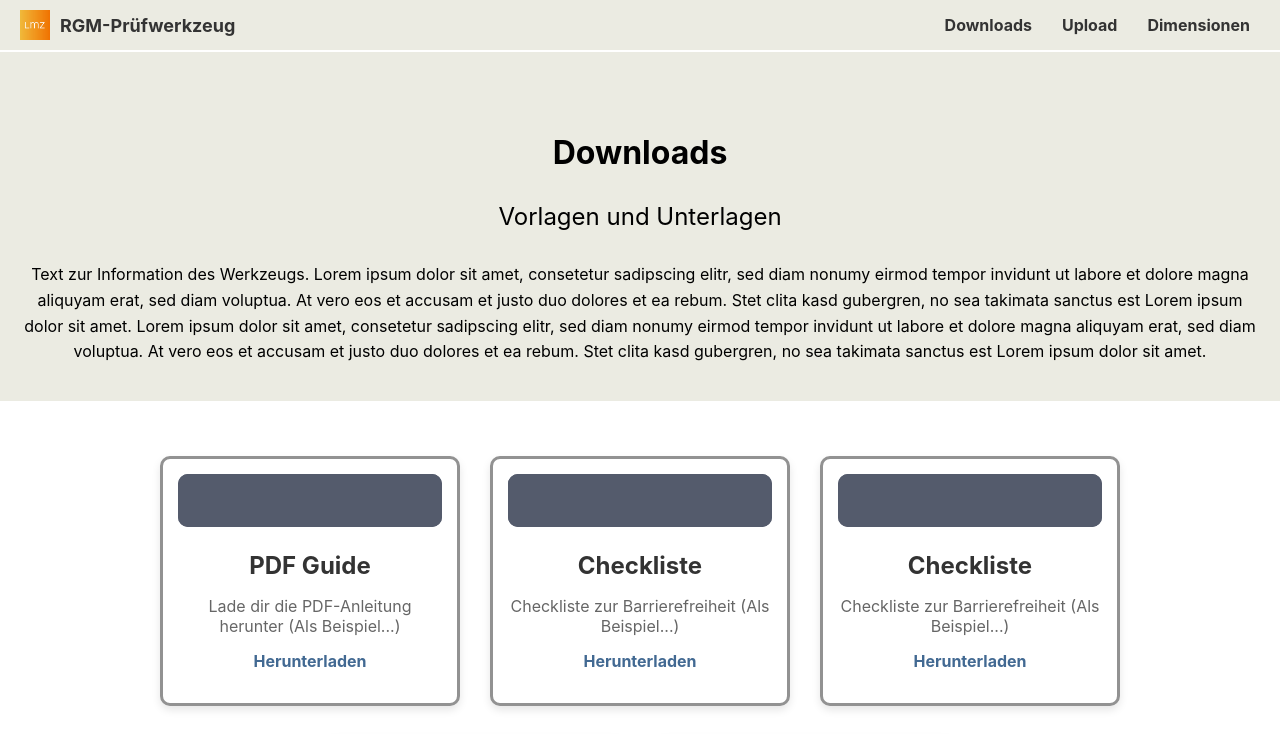
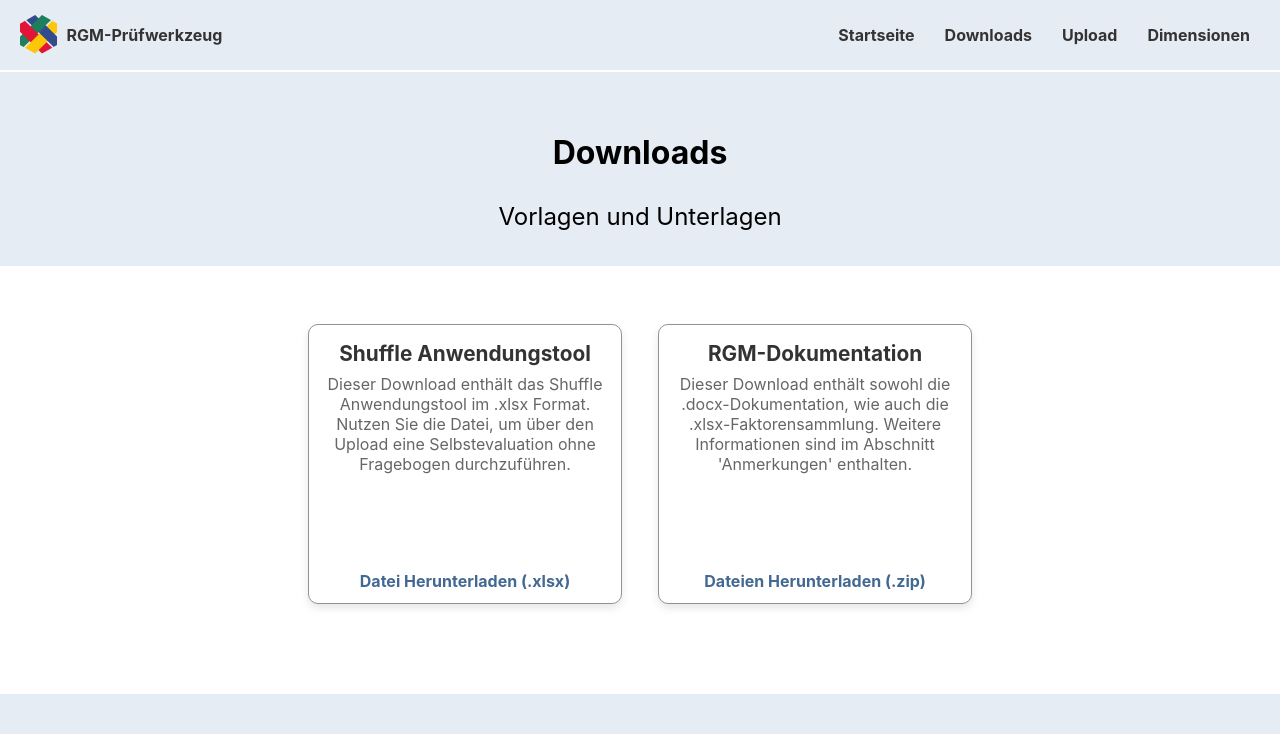
Before and after one commit to zimmermanng/RGM-Webservice-public, a React (Create React App) app in the folder Frontend/: page /download in a window 1280 px wide. Shown: the top 734 px of the page. Built offline with nearby package versions, Linux system fonts and the light colour scheme.

Commit message:
adjusted content for Nadine

```diff
--- a/Frontend/src/App.css
+++ b/Frontend/src/App.css
@@ -19,6 +19,9 @@ main {
     flex-grow: 1; /* Push the footer to the bottom when content is smaller */
 }
 
+.reducedWidth {
+    max-width: 80%;
+}
 .mainContainer {
     display: flex;
     flex-direction: column; /* Stack elements vertically */
@@ -56,10 +59,10 @@ main {
 }
 
 .cardBox {
-    display: flex;
-    justify-Content: center;
-    gap: 20px;
-    flex-Wrap: wrap;
-    padding-top: 50px;
-    padding-bottom: 50px;
+  display: flex;
+  justify-content: center;
+  gap: 20px;
+  flex-wrap: wrap;
+  padding-top: 50px;
+  padding-bottom: 50px;
 }
--- a/Frontend/src/App.js
+++ b/Frontend/src/App.js
@@ -15,7 +15,7 @@ import ShuffleHomePage from "./pages/shuffleHomePage";
 const App = () => {
   const [data, setData] = useState([]);
 
-const activeCompany = "LMZ"; // <-- hier umstellen, um das Design zu wechseln ("Shuffle" oder "LMZ")
+const activeCompany = "Shuffle"; // <-- hier umstellen, um das Design zu wechseln ("Shuffle" oder "LMZ")
 
   useEffect(() => {
     applyTheme(activeCompany);
--- a/Frontend/src/components/Cards/Card.css
+++ b/Frontend/src/components/Cards/Card.css
@@ -1,67 +1,69 @@
 .card {
   background-color: #ffffff;
   border-radius: 10px;
+  border: 1px solid #929292;
   box-shadow: 0 4px 8px rgba(0, 0, 0, 0.1);
-  padding: 15px;
-  margin: 5px;
-  text-align: center;
-  width: 300px;
+
+  padding: 16px 16px 12px;
+  margin: 8px;
+
+  width: 280px;
+  max-width: 320px;
+  min-width: 240px;
+
   display: flex;
   flex-direction: column;
-  align-items: center;
+  align-items: stretch;
+  text-align: center;
+
   transition: transform 0.3s ease, box-shadow 0.3s ease;
-  border: #929292 solid;
 }
 
 .card:hover {
-  transform: translateY(-5px);
+  transform: translateY(-4px);
   box-shadow: 0 6px 12px rgba(0, 0, 0, 0.15);
 }
 
 .card:focus {
-  box-shadow: 0px 0px 8px rgba(0, 0, 0, 0.6);
-  border: #000000 solid;
+  outline: none;
+  box-shadow: 0 0 0 3px rgba(0, 0, 0, 0.6);
   transform: scale(1.02);
 }
 
-.card-icon {
-  background-color: #545B6C;
-  display: flex;
-  align-items: center;
-  justify-content: center;
-  width: 100%; /* Set a fixed size */
-  height: auto;
-  border-radius: 10px; /* Optional: Rounded corners */
-}
-
-.card-icon img {
-  width: 60px; /* Adjust icon size */
-  height: auto;
-  margin-bottom: 15px;
-}
-
-.card-icon svg {
-  color: white; /* Make SVG icons white */
-  width: 60px;
-  padding-top: 10%;
-  padding-bottom: 10%;
-
+.card-content {
+  margin-bottom: 12px;
 }
 
 .card-content h3 {
-  font-size: 1.5rem;
-  margin-bottom: 10px;
+  font-size: 1.3rem;
+  margin: 0 0 8px;
   color: #333;
 }
 
 .card-content p {
   font-size: 1rem;
   color: #666;
-  margin-bottom: 15px;
+  margin: 0 0 10px;
+}
+
+.card-content ul {
+  padding-left: 18px;
+  margin: 0;
 }
 
 .card-content li {
-  text-align: left;
+  font-size: 0.95rem;
+  color: #555;
+}
+.card-content p,
+.card-content li {
+  overflow-wrap: anywhere;
+  word-wrap: break-word;
+}
+
+.card-link {
+  margin-top: auto;
+  text-align: center;
 }
 
 .card-link a {
@@ -70,6 +72,10 @@
   text-decoration: none;
   font-weight: bold;
   transition: color 0.2s ease-in-out;
+
+  white-space: normal;
+  overflow-wrap: anywhere;
+  word-wrap: break-word;
 }
 
 .card-link a:hover {
@@ -77,16 +83,10 @@
   text-decoration: underline;
 }
 
-/* Responsive */
 @media (max-width: 775px) {
   .card {
-    max-width: 400px; /* Optional, to limit width */
-      padding: 15px;
-      width: 90%;
-  }
-
-  .card-container {
-      flex-direction: column; /* Stack vertically */
-      align-items: center; /* Centered */
+    width: 100%;
+    max-width: 400px;
+    margin: 8px 0;
   }
 }
--- a/Frontend/src/components/Cards/Card.js
+++ b/Frontend/src/components/Cards/Card.js
@@ -11,29 +11,29 @@ const Card = ({
   isDownload = false,
   list,
 }) => {
+  const titleId = `card-title-${title}`;
+  const descId = `card-desc-${title}`;
+
   return (
     <div
       className="card"
       tabIndex="0"
       role="article"
-       aria-labelledby={`card-title-${title}`}
-       aria-describedby={`card-desc-${title}`}
-       onClick={() => {
-        if (isDownload) {
-          window.location.href = link;
-        } else if (link) {
+      aria-labelledby={titleId}
+      aria-describedby={descId}
+      onClick={() => {
+        if (link) {
           window.location.href = link;
         }
       }}
     >
       <div className="card-icon">
-        <div className="card-icon">
-          {typeof icon === "string" ? <img src={icon} alt={title} /> : icon}
-        </div>
+        {typeof icon === "string" ? <img src={icon} alt={title} /> : icon}
       </div>
+
       <div className="card-content">
-        <h3>{title}</h3>
-        <p>{description}</p>
+        <h3 id={titleId}>{title}</h3>
+        <p id={descId}>{description}</p>
         {Array.isArray(list) && list.length > 0 && (
           <ul>
             {list.map((item, index) => (
--- a/Frontend/src/components/NavBar/headerDesktop.js
+++ b/Frontend/src/components/NavBar/headerDesktop.js
@@ -1,35 +1,64 @@
-import React from "react";
+import React, { useState } from "react";
 import { Link } from "react-router-dom";
 import "./navBar.css";
 
-const HeaderDesktop = ({ activeCompany }) => {
+const Header = ({ activeCompany }) => {
+  const [isOpen, setIsOpen] = useState(false);
+
   const getLogo = () => {
-    if (activeCompany === "LMZ") {
+    if (activeCompany === "LMZ") return "/LMZ-Logo.jpg";
+    if (activeCompany === "Shuffle") return "/shuffle-logo.svg";
     return "/LMZ-Logo.jpg";
-    } else if(activeCompany==="Shuffle") {
-      return "/shuffle-logo.svg";
-    }
   };
 
+  const toggleMenu = () => setIsOpen(!isOpen);
+  const closeMenu = () => setIsOpen(false);
+
   return (
-    <header className="HeaderDesktop">
+    <header className="Header">
+      <div className="header-inner">
+        {/* LEFT: LOGO */}
         <div className="logo">
-        <Link className="logotext" to="/">
+          <Link className="logotext" to="/" onClick={closeMenu}>
             <img src={getLogo()} alt="Logo" />
             <span>RGM-Prüfwerkzeug</span>
           </Link>
         </div>
 
-      <nav>
+        {/* RIGHT: DESKTOP NAV */}
+        <nav className="nav-desktop">
           <ul>
-           {/* <li><Link to="/questionnaire">Fragebogen</Link></li> */}
+            <li><Link to="/">Startseite</Link></li>
             <li><Link to="/download">Downloads</Link></li>
             <li><Link to="/upload">Upload</Link></li>
             <li><Link to="/dimensions">Dimensionen</Link></li>
           </ul>
         </nav>
+
+        {/* RIGHT: MOBILE BURGER BUTTON */}
+        <button
+          className="HamburgerMenu"
+          onClick={toggleMenu}
+          aria-expanded={isOpen}
+          aria-label="Navigation öffnen/schließen"
+        >
+          ☰
+        </button>
+      </div>
+
+      {/* MOBILE MENU */}
+      {isOpen && (
+        <div className="mobile-menu">
+          <ul>
+            <li><Link to="/" onClick={closeMenu}>Startseite</Link></li>
+            <li><Link to="/download" onClick={closeMenu}>Downloads</Link></li>
+            <li><Link to="/upload" onClick={closeMenu}>Upload</Link></li>
+            <li><Link to="/dimensions" onClick={closeMenu}>Dimensionen</Link></li>
+          </ul>
+        </div>
+      )}
     </header>
   );
 };
 
-export default HeaderDesktop;
+export default Header;
--- a/Frontend/src/components/NavBar/navBar.css
+++ b/Frontend/src/components/NavBar/navBar.css
@@ -1,166 +1,109 @@
-/*NAVIGATION*/
-/* Apply box-sizing globally */
-*,
-*::before,
-*::after {
-    box-sizing: border-box; /* Ensures padding and borders are included in width/height */
+/* Base Header Styling */
+.Header {
+    background-color: var(--navBar-color);
+    position: fixed;
+    top: 0;
+    width: 100%;
+    z-index: 10;
+    border-bottom: 2px solid white;
 }
 
-/* NAVIGATION */
-header {
-    background-color: var(--navBar-color);
-    overflow: hidden;
-    display: flex; /* Use flexbox for the header container */
-    justify-content: space-between; /* Space between logo and burger */
-    align-items: center; /* Vertically center all items */
-    padding: 0px 15px; /* Adjust padding as needed */
-    position: fixed; /* Fix the header at the top of the page */
-    top: 0; /* Align the header to the top of the page */
-    left: 0; /* Align the header to the left */
-    width: 100%; /* Make sure it spans the entire width */
-    border-bottom: 2px #ffffff solid;
-    z-index: 1;
-
+.header-inner {
+    display: flex;
+    justify-content: space-between;
+    align-items: center;
+    padding: 10px 15px;
 }
 
-a:hover {
-    text-decoration: underline;
+/* Desktop nav */
+.nav-desktop ul {
+    display: flex;
+    list-style: none;
+    margin: 0;
+    padding: 0;
 }
 
+.nav-desktop li {
+    padding: 15px;
+}
+
+nav a {
+    text-decoration: none;
+    font-weight: bold;
+    color: #333;
+}
+
+/* Logo */
 .logo {
-    display: flex; /* Flexbox for the logo container */
-    align-items: center; /* Vertically center logo and text */
+    display: flex;
+    align-items: center;
 }
 
 .logotext {
+    display: flex;
+    align-items: center;
+    color: #333;
     text-decoration: none;
-    color: #333;
     font-weight: bold;
-    display: flex;
 }
 
 .logotext img {
     height: 40px;
-    width: auto;
     padding: 5px;
 }
 
 .logotext span {
-    font-size: large;
     margin-left: 5px;
-    margin-top: auto;
-    margin-bottom: auto;
+      margin-left: 5px;
+    margin-top: 0;
+    margin-bottom: 0;
+    display: flex;
+    align-items: center;
 }
 
-.HeaderMobile {
+/* Mobile hamburger button */
+.HamburgerMenu {
+    display: none;
+    background: none;
+    border: none;
+    font-size: 28px;
+    cursor: pointer;
+}
+
+/* ---------------- MOBILE ---------------- */
+@media (max-width: 775px) {
+    .nav-desktop {
         display: none;
     }
 
-nav a {
+    .HamburgerMenu {
         display: block;
-    color: #333;
-    text-align: center;
-    text-decoration: none;
-    font-weight: bold;
     }
-
-nav ul {
-    list-style: none; /* Remove default bullet points */
-    margin: 0; /* Remove default margin */
-    padding: 0; /* Remove default padding */
-    display: flex; /* Use flex to make the list items inline */
-}
-
-nav li {
-    display: inline-block; /* Ensure list items are inline */
-    padding: 15px;
-}
-
-
-/* Show the mobile header on small screens */
-@media (max-width: 775px) {
-    .HeaderDesktop {
-        display: none;
-    }
-
-    .HeaderMobile {
-        display: flex;
-        padding: 10px 15px; /* Adjust padding as needed */
-    }
-
-    .baseheader {
-        display: flex;
-        justify-content: space-between; /* This makes sure the logo and burger icon are spaced correctly */
-        width: 100%;
-        align-items: center; /* Vertically center both the logo and burger */
-    }
-
-    .HamburgerMenu {
-        cursor: pointer;
-        width: 30px;
-        height: 30px; /* Set a consistent height for the burger */
-        display: flex;
-        align-items: center; /* Vertically center the icon */
-        justify-content: center; /* Center icon if larger than container */
-        margin: 0; /* Reset margin */
-    }
-
-    nav ul {
-        display: flex;
-        flex-direction: column; /* Stack items vertically */
-        position: fixed;
-        top: 60px; /* Space below header for the menu */
-        right: 0;
-        background-color: var(--footer-color); /* Add background to the menu */
-        width: 100%;
-        border-bottom: 2px #ffffff solid;
-    }
-
-    nav li {
-        display: flex; /* Ensure list items are inline */
-        justify-content: flex-end;
-        padding: 10px;
-
-    }
-
-    nav li:hover {
-        background-color: white;
-        text-decoration: underline;
-    }
-
-    /* NavLinks should be hidden until burger is clicked */
-    nav ul.open {
-        display: block; /* Show the menu when it's opened */
-
-    }
-
-}
-/* NAVIGATION_END */
 
     .mobile-menu {
         background-color: white;
+        width: 100%;
         position: absolute;
         top: 60px;
-    right: 0;
-    width: 100%;
-    text-align: center;
+        left: 0;
         box-shadow: 0 4px 6px rgba(0, 0, 0, 0.1);
     }
 
     .mobile-menu ul {
         list-style: none;
         padding: 0;
+        margin: 0;
     }
 
     .mobile-menu li {
+        border-bottom: 1px solid #ddd;
         padding: 15px;
-    border-bottom: 1px solid #ddd;
+        text-align: center;
     }
 
     .mobile-menu a {
-    display: block;
         color: #333;
         text-decoration: none;
-    font-size: 16px;
         font-weight: bold;
     }
+}
--- a/Frontend/src/pages/DimensionsPage.js
+++ b/Frontend/src/pages/DimensionsPage.js
@@ -57,9 +57,9 @@ const DimensionsPage = ({activeCompany}) => {
 
   return (
     <div className="mainContainer" id="top">
-      <h2>Dimensionen</h2>
+      <h2>SHUFFLE-Profil</h2>
       <p id="pageDescription">
-        Im Bearbeitungsmodus können Sie festlegen, welche Dimensionen für Sie und ihr Team relevant sind und ihr eigenes RGM zusammenstellen.
+        Hier können Sie die verfügbaren Dimensionen auswählen und zugehörige Fragebögen beantworten.
       </p>
 
       {isEditable && (
--- a/Frontend/src/pages/DownloadPage.js
+++ b/Frontend/src/pages/DownloadPage.js
@@ -1,7 +1,7 @@
 // src/pages/DownloadPage.js
 import React from 'react';
 import Card from '../components/Cards/Card';
-import {MdFileDownload} from "react-icons/md";
+import { MdFileDownload } from "react-icons/md";
 
 const Download = () => {
     return (
@@ -9,53 +9,31 @@ const Download = () => {
             <div className='mainContainer' id="top">
                 <h1>Downloads</h1>
                 <h2>Vorlagen und Unterlagen</h2>
-                <p>Text zur Information des Werkzeugs. Lorem ipsum dolor sit amet, consetetur sadipscing elitr, sed diam nonumy eirmod tempor invidunt ut labore et dolore magna aliquyam erat, sed diam voluptua. At vero eos et accusam et justo duo dolores et ea rebum. Stet clita kasd gubergren, no sea takimata sanctus est Lorem ipsum dolor sit amet. Lorem ipsum dolor sit amet, consetetur sadipscing elitr, sed diam nonumy eirmod tempor invidunt ut labore et dolore magna aliquyam erat, sed diam voluptua. At vero eos et accusam et justo duo dolores et ea rebum. Stet clita kasd gubergren, no sea takimata sanctus est Lorem ipsum dolor sit amet.</p>
             </div>
             <div className='cardBox'>
-            <Card
-                    icon={<MdFileDownload/>}
-                    title="PDF Guide"
-                    description="Lade dir die PDF-Anleitung herunter (Als Beispiel...)"
+                <Card
+                    title="Shuffle Anwendungstool"
+                    description="Dieser Download enthält das Shuffle Anwendungstool im .xlsx Format. Nutzen Sie die Datei, um über den Upload eine Selbstevaluation ohne Fragebogen durchzuführen."
                     link="./downloads/4-SHUFFLE-Reifegradmodell_Anwendungstool.xlsx"
-                    linkText="Herunterladen"
+                    linkText="Datei Herunterladen (.xlsx)"
                     isDownload={true} // Mark this as a download card
                 />
                 <Card
-                    icon={<MdFileDownload/>}
-                    title="Checkliste"
-                    description="Checkliste zur Barrierefreiheit (Als Beispiel...)"
-                    link="./downloads/4-SHUFFLE-Reifegradmodell_Anwendungstool.xlsx"
-                    linkText="Herunterladen"
+                    title="RGM-Dokumentation"
+                    description="Dieser Download enthält sowohl die .docx-Dokumentation, wie auch die .xlsx-Faktorensammlung. Weitere Informationen sind im Abschnitt 'Anmerkungen' enthalten."
+                    link=".\downloads\SHUFFLE_Dokumentation.zip"
+                    linkText="Dateien Herunterladen (.zip)"
                     isDownload={true} // Mark this as a download card
                 />
-                       <Card
-                    icon={<MdFileDownload/>}
-                    title="Checkliste"
-                    description="Checkliste zur Barrierefreiheit (Als Beispiel...)"
-                    link="./downloads/4-SHUFFLE-Reifegradmodell_Anwendungstool.xlsx"
-                    linkText="Herunterladen"
-                    isDownload={true} // Mark this as a download card
-                />
-                       <Card
-                    icon={<MdFileDownload/>}
-                    title="Checkliste"
-                    description="Checkliste zur Barrierefreiheit (Als Beispiel...)"
-                    link="./downloads/4-SHUFFLE-Reifegradmodell_Anwendungstool.xlsx"
-                    linkText="Herunterladen"
-                    isDownload={true} // Mark this as a download card
-                />
-                    <Card
-                    icon={<MdFileDownload/>}
-                    title="Checkliste"
-                    description="Checkliste zur Barrierefreiheit (Als Beispiel...)"
-                    link="./downloads/4-SHUFFLE-Reifegradmodell_Anwendungstool.xlsx"
-                    linkText="Herunterladen"
-                    isDownload={true} // Mark this as a download card
-                />
-       </div>
-       <div className='mainContainer'>
+            </div>
+            <div className='mainContainer'>
+                <div className='reducedWidth'>
                 <h3>Anmerkungen</h3>
-                <p>Text zur Information des Werkzeugs. Lorem ipsum dolor sit amet, consetetur sadipscing elitr, sed diam nonumy eirmod tempor invidunt ut labore et dolore magna aliquyam erat, sed diam voluptua. At vero eos et accusam et justo duo dolores et ea rebum. Stet clita kasd gubergren, no sea takimata sanctus est Lorem ipsum dolor sit amet. Lorem ipsum dolor sit amet, consetetur sadipscing elitr, sed diam nonumy eirmod tempor invidunt ut labore et dolore magna aliquyam erat, sed diam voluptua. At vero eos et accusam et justo duo dolores et ea rebum. Stet clita kasd gubergren, no sea takimata sanctus est Lorem ipsum dolor sit amet.</p>
+                <h4>Shuffle Anwendungstool</h4>
+                <p>Die hinterlegte .xlsx-Datei kann genutzt werden, um eine Selbstevaluation ohne Verwendung des Fragebogens zu ermöglichen. Hierfür steht Ihnen alternativ eine Matrix zur Verfügung, welche Sie basierend auf Ihren Erfahrungen ausfüllen können. Weitere Informationen finden Sie in dem Dokument. Zur Auswertung gehen Sie auf dieser Webseite auf den Reiter 'Upload' und führen den dort verfügbaren Prozess aus. Ihnen wird daraufhin das Ergebnis zur Verfügung gestellt.</p>
+                <h4>Dokumentation der Entwicklung des SHUFFLE-Reifegradmodells zu digitaler Barrierefreiheit</h4>
+                <p>Die verfügbare ZIP-Datei unter 'RGM-Dokumentation' beinhaltet zwei Dokumente: Die <strong>Dokumentation</strong> der verschiedenen Phasen der Entwicklung des SHUFFLE-Reifegradmodells zu digitaler Barrierefreiheit an deutschen Hochschulen. Wir haben dafür den Entwicklungsprozess reflektiert, abstrahiert und zusammengefasst. Diese Dokumentation kann als Inspiration und „Anleitung“ genutzt werden, um weitere Reifegradmodelle zu erstellen. Die <strong>Indikatoren-Sammlung</strong>, die als Grundlage zur Entwicklung des SHUFFLE-Reifegradmodells erstellt und verwendet wurde. Auch diese Sammlung kann genutzt werden, um ein Reifegradmodell zu erstellen. Aber bitte beachten Sie, dass die Sammlung für den Hochschulkontext erstellt wurde und ergänzen Sie diese für ein Reifegradmodell für andere Bildungsbereiche.</p>
+                </div>
             </div>
         </div>
     );
--- a/Frontend/src/pages/UploadPage.css
+++ b/Frontend/src/pages/UploadPage.css
@@ -44,3 +44,7 @@
 .file-input-hidden {
     display: none; /* Hide default file input */
 }
+
+.outline {
+    min-height: calc(100vh - 200px);
+}
--- a/Frontend/src/pages/UploadPage.js
+++ b/Frontend/src/pages/UploadPage.js
@@ -59,7 +59,7 @@ const UploadPage = ({ onUpload }) => {
     };
 
     return (
-        <div className='mainContainer' id="top">
+        <div className='mainContainer outline' id="top">
             <h1>Upload</h1>
             <h2>Selbstauswertung und Visualisierung des RGM</h2>
             <p>Bitte laden Sie eine Datei hoch und bestätigen Sie die Auswahl.</p>
```
Also changed, not shown: Frontend/src/pages/HomePage.css (+43 -3 lines), Frontend/src/pages/shuffleHomePage.js (+15 -15 lines), 2 other files (tests, documents, lock files or other folders). Lines whose indentation alone changed are shown as unchanged.
